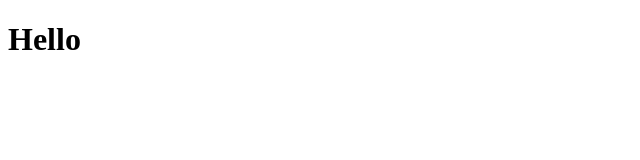
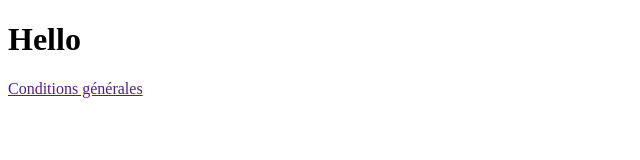
Before and after one commit to dacodemaniak/git_init, a plain HTML site: page index.html in a window 1280 px wide. Shown: the whole page, without its empty margins (0-640 px from the left). Drawn offline with Linux system fonts and the light colour scheme.

Commit message:
modif index

```diff
--- a/index.html
+++ b/index.html
@@ -8,4 +8,7 @@
 <body class="">
     <h1>Hello</h1>
 </body>
+<footer>
+     <a href=>Conditions générales</a>
+</footer>
 </html>
```
